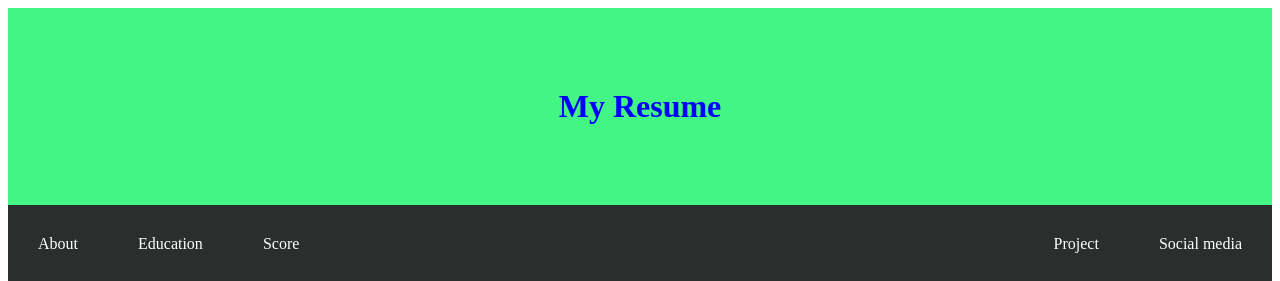
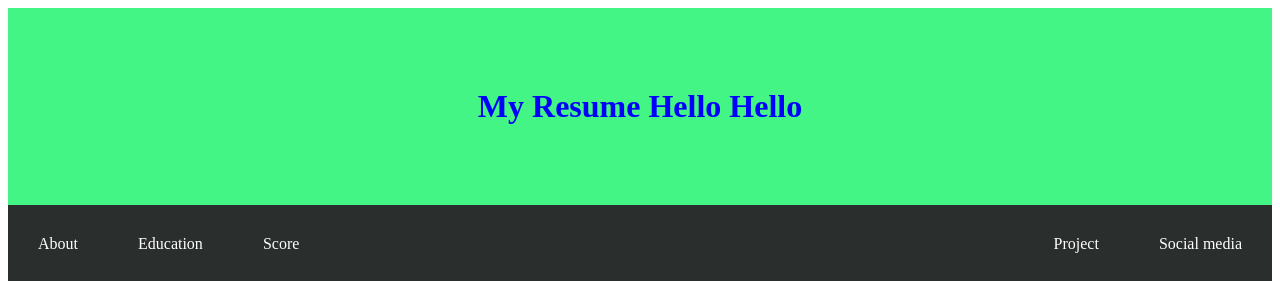
Before and after one commit to ZackNguyen247/zacknguyen247.github.io, a plain HTML site: page index.html in a window 1280 px wide. Shown: the top 281 px of the page. Drawn offline with Linux system fonts and the light colour scheme.

Commit message:
Update index.html

```diff
--- a/index.html
+++ b/index.html
@@ -8,7 +8,7 @@
 </head>
 
 <body>
-	<h1 id="menu_text">My Resume</h1>
+	<h1 id="menu_text">My Resume Hello Hello</h1>
 
 	<nav>
 		<a href="#contact" class="menu_left">About</a>
```
